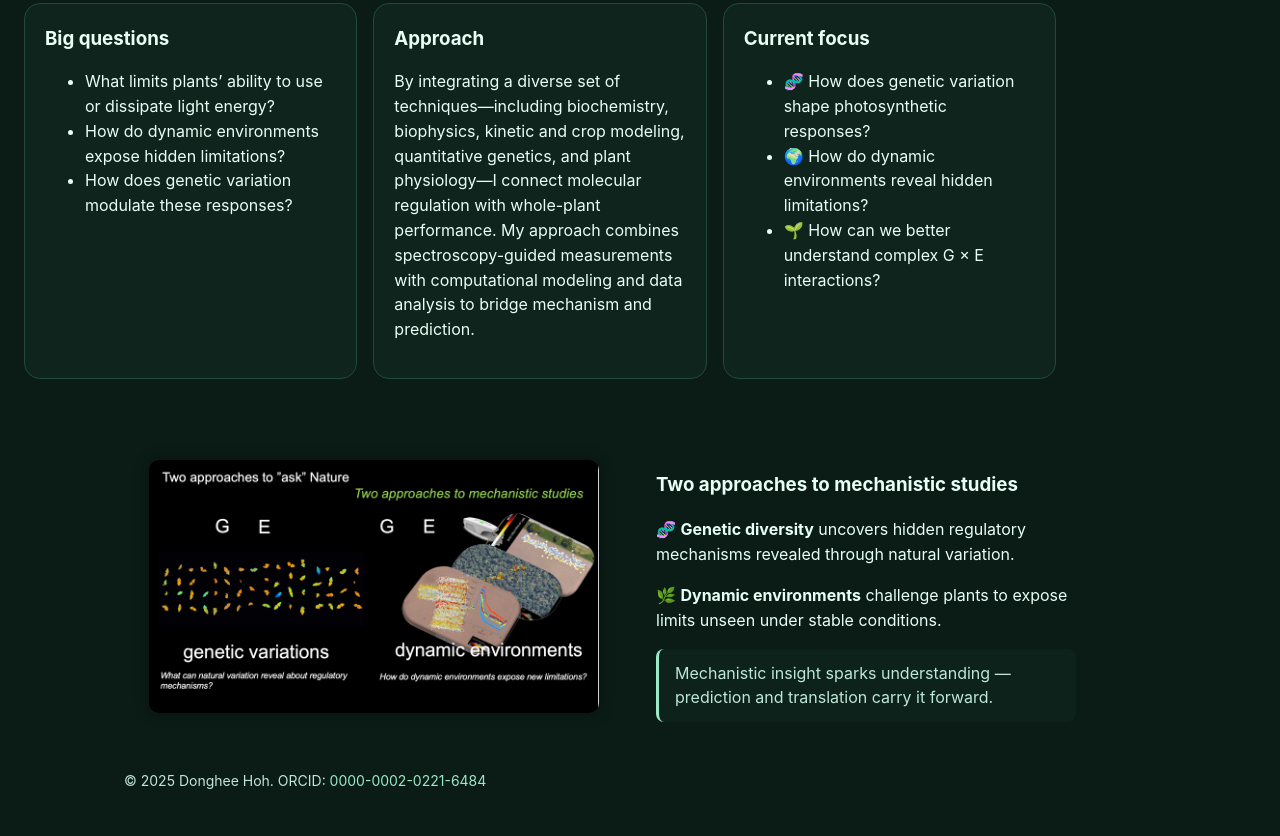
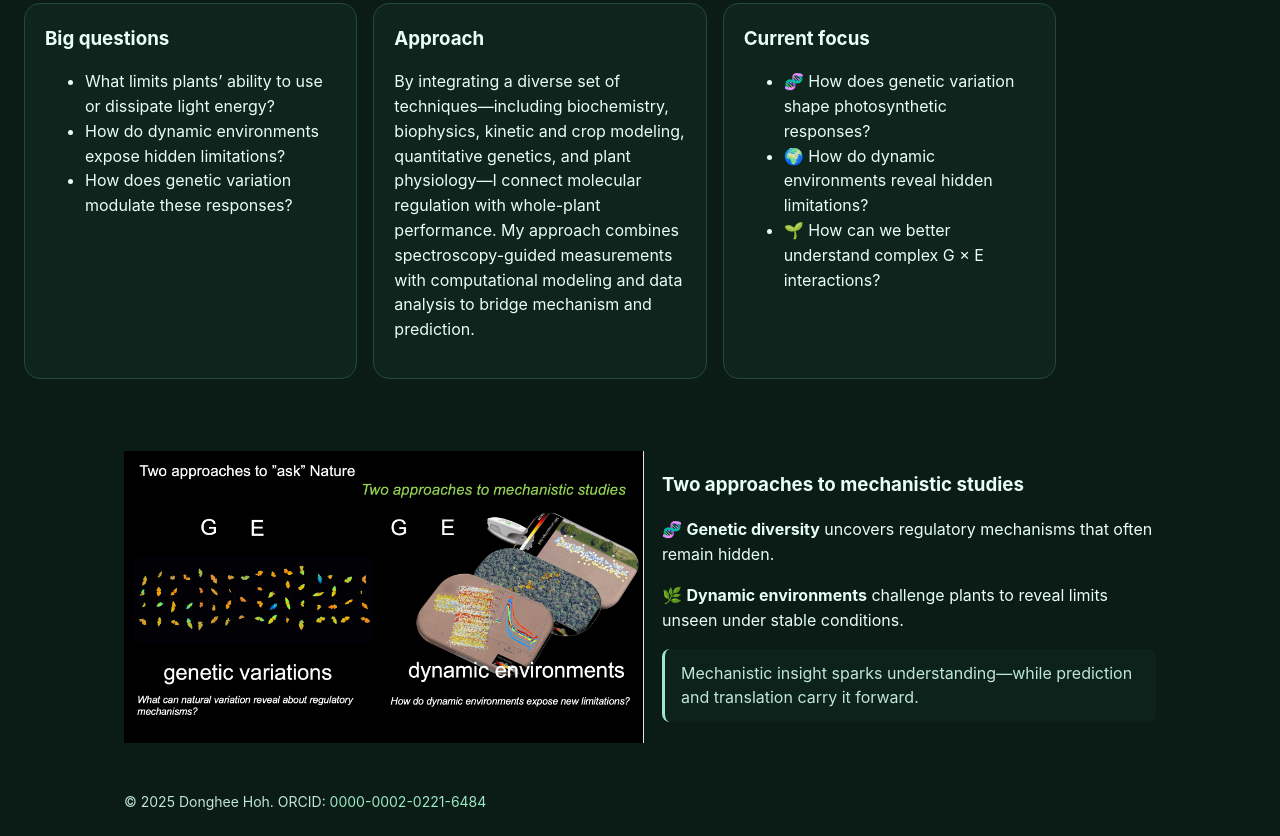
Before and after one commit to DongheeHoh/dongheehoh.github.io, a plain HTML site: page index.html in a window 1280 px wide. Shown: the part 473-1309 px from the top of the page. Drawn offline with Linux system fonts and the light colour scheme.

Commit message:
Refactor image section and enhance text descriptions
Updated image structure and improved text clarity.

```diff
--- a/index.html
+++ b/index.html
@@ -1,4 +1,3 @@
-
 <!doctype html>
 <html lang="en">
 <head>
@@ -53,19 +52,15 @@
   </div>
 </section>
 
-<section class="container grid2" style="align-items:center; gap:2rem;">
-  <figure style="flex:1; text-align:center; margin:0;">
-    <img
-  src="assets/GE_approach.png"
-  alt="Genetic and environmental approaches to mechanistic studies"
-  style="width:40%; max-width:450px; height:auto; display:block; margin:auto; border-radius:10px; box-shadow:0 0 15px rgba(0,0,0,0.3) !important;">
+<section class="container grid2">
+  <figure class="responsive">
+    <img src="assets/GE_approach.png" alt="Genetic and environmental approaches to mechanistic studies">
   </figure>
-
-  <div style="flex:1; max-width:420px;">
+  <div>
     <h3>Two approaches to mechanistic studies</h3>
-    <p>🧬 <strong>Genetic diversity</strong> uncovers hidden regulatory mechanisms revealed through natural variation.</p>
-    <p>🌿 <strong>Dynamic environments</strong> challenge plants to expose limits unseen under stable conditions.</p>
-    <blockquote>Mechanistic insight sparks understanding — prediction and translation carry it forward.</blockquote>
+    <p>🧬 <strong>Genetic diversity</strong> uncovers regulatory mechanisms that often remain hidden.</p>
+    <p>🌿 <strong>Dynamic environments</strong> challenge plants to reveal limits unseen under stable conditions.</p>
+    <blockquote>Mechanistic insight sparks understanding—while prediction and translation carry it forward.</blockquote>
   </div>
 </section>
 
```
